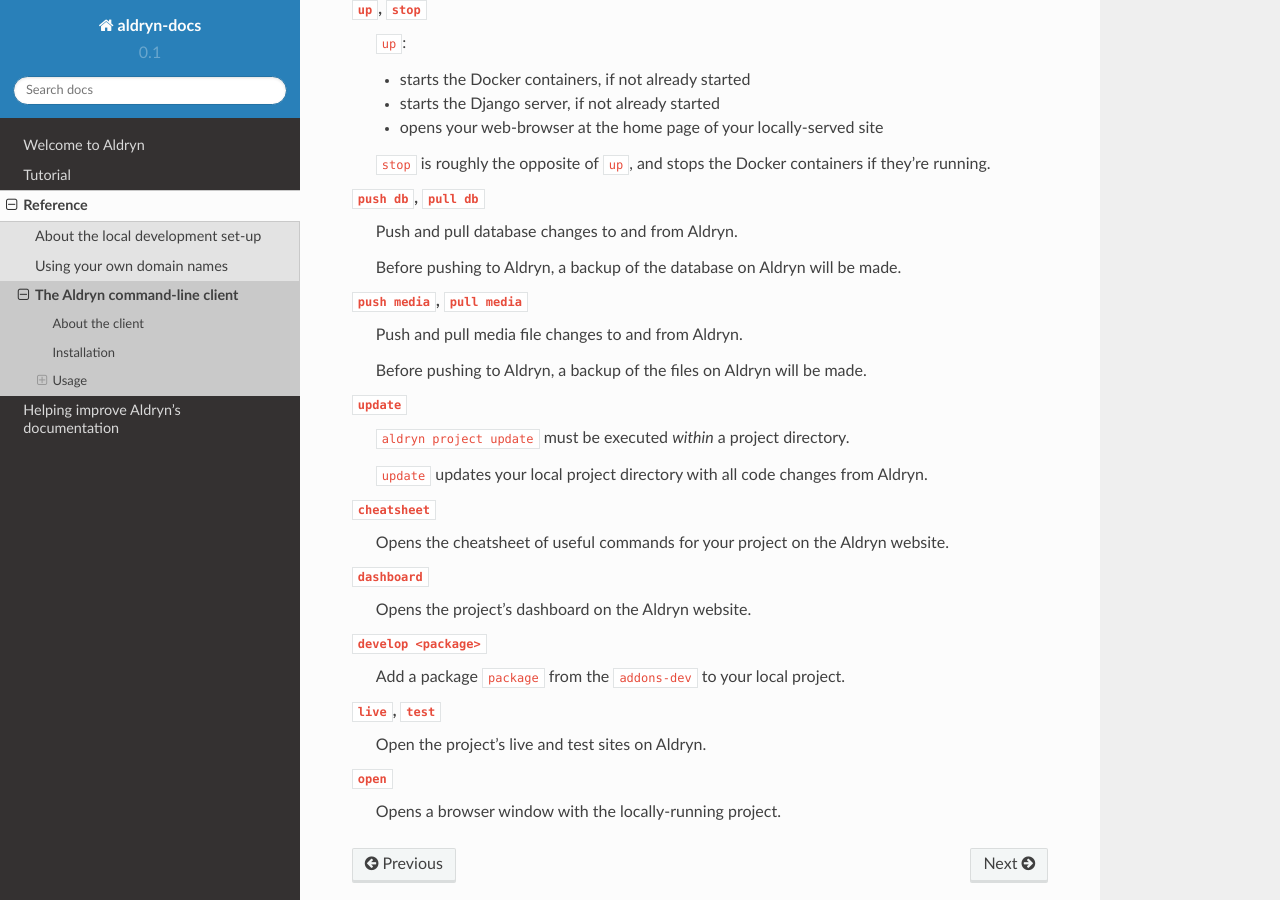
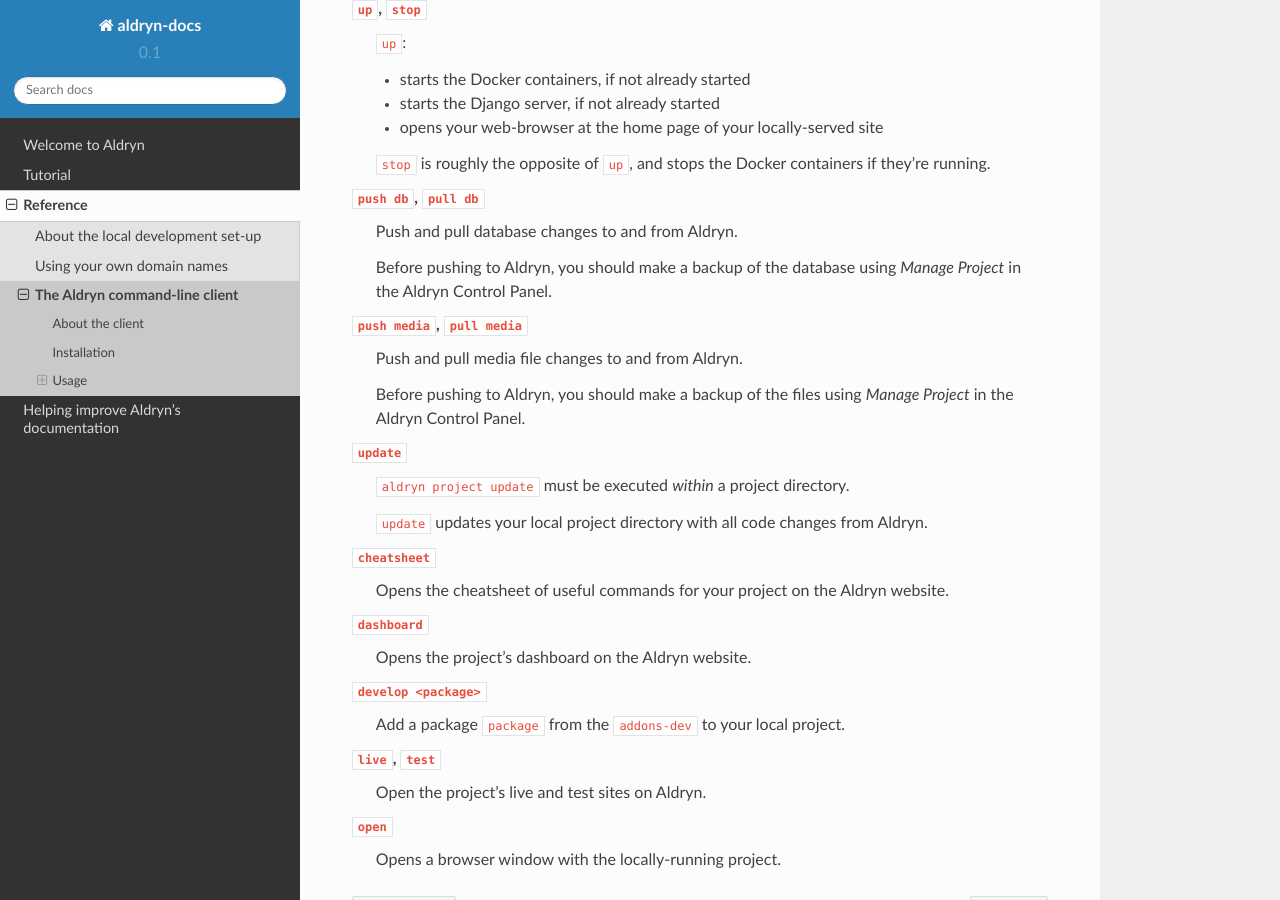
Before and after one commit to aldryn/aldryn-docs, a Sphinx documentation site: the page built from docs/reference/commandline_client.rst, in a window 1280 px wide and 900 px high, scrolled down 2075 px. Built offline with Sphinx 7.4.7 and the Read the Docs theme 2.0.0, drawn with Linux system fonts in a browser that asks for light colours.

Commit message:
Added notes on backing up before pushing

```diff
--- a/docs/reference/commandline_client.rst
+++ b/docs/reference/commandline_client.rst
@@ -114,12 +114,14 @@
 ``push db``, ``pull db``
     Push and pull database changes to and from Aldryn.
 
-    Before pushing to Aldryn, a backup of the database on Aldryn will be made.
+    Before pushing to Aldryn, you should make a backup of the database using *Manage Project*
+    in the Aldryn Control Panel.
 
 ``push media``, ``pull media``
     Push and pull media file changes to and from Aldryn.
 
-    Before pushing to Aldryn, a backup of the files on Aldryn will be made.
+    Before pushing to Aldryn, you should make a backup of the files using *Manage Project*
+    in the Aldryn Control Panel.
 
 ``update``
     ``aldryn project update`` must be executed *within* a project directory.
--- a/docs/reference/local_development_setup.rst
+++ b/docs/reference/local_development_setup.rst
@@ -1,6 +1,11 @@
 ##################################
 About the local development set-up
 ##################################
+
+.. note::
+
+    For a complete introduction to the local development environment, see the
+    :ref:`tutorial_backend_developers` tutorial.
 
 The :ref:`first time you launch the Docker Quickstart Terminal <docker_toolbox>`, it creates a
 virtual machine called ``default``. This will be the host for all the Docker containers you need
```
